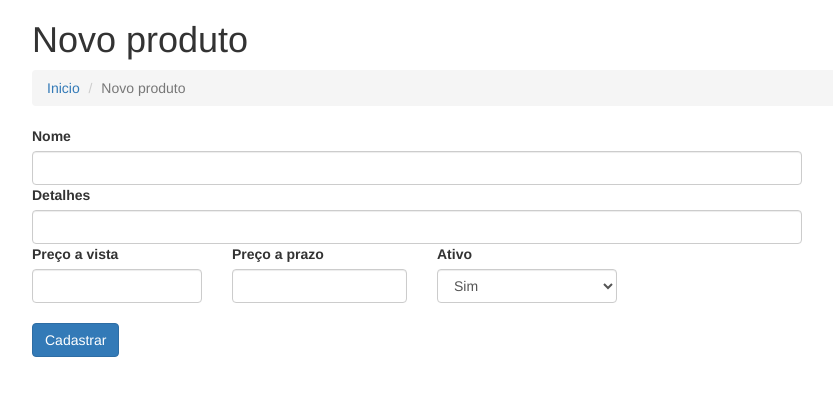
After one commit to Emanuel-nx/projetoInfor, a CodeIgniter app: page /projetoinfor/produtos/add in a window 1280 px wide. The commit adds this page. Shown: the top 396 px of the page, without its empty margins (23-856 px from the left). Run offline with CodeIgniter, Linux system fonts and the light colour scheme; some libraries are stand-ins or nearby versions.

Commit message:
funcao cadastrar

```diff
--- a/application/controllers/Produtos.php
+++ b/application/controllers/Produtos.php
@@ -13,4 +13,37 @@ class Produtos extends CI_Controller {
 
 		$this->load->view('listarprodutos',$data);
 	}
+
+	//Página de adicionar produto
+	public function add()
+	{
+		//Carrega o Model Produtos
+		$this->load->model('Produtos_model', 'produtos');
+		//Carrega a View
+		$this->load->view('addProdutos');
+	}
+	//Função salvar no DB
+	public function salvar()
+	{
+		//Verifica se foi passado o campo nome vazio.
+		if ($this->input->post('descricao') == NULL) {
+
+			echo "<p class='alert alert-success'>Preencha o campo DESCRIÇÃO!</p>";
+			echo '<a href="add" title="voltar" class="btn btn-primary">Voltar</a>';
+		} else {
+			//Carrega o Model Produtos
+			$this->load->model('produtos_model', 'produtos');
+			//Pega dados do post e guarda na array $dados
+			$dados['descricao'] = $this->input->post('descricao');
+			$dados['detalhamento'] = $this->input->post('detalhamento');
+			$dados['preco_vista'] = $this->input->post('preco_vista');
+			$dados['preco_prazo'] = $this->input->post('preco_prazo');
+
+			//Executa a função do produtos_model adicionar
+			$this->produtos->addProduto($dados);
+			//Fazemos um redicionamento para a página
+			redirect("");
+		}
+	}
+
 }
--- a/application/models/Produtos_model.php
+++ b/application/models/Produtos_model.php
@@ -10,5 +10,12 @@ class Produtos_Model extends CI_Model
 		return $query->result();
 	}
 
+	//Adiciona um novo produtos na tabela produtos
+    public function addProduto($dados=NULL)
+	{
+	if ($dados != NULL):
+		$this->db->insert('produtos', $dados);
+	endif;
+	}
 
 }
--- /dev/null
+++ b/application/views/addProdutos.php
@@ -0,0 +1,108 @@
+<?php
+	defined('BASEPATH') OR exit('No direct script access allowed');
+?>
+
+<!DOCTYPE html>
+<html lang="pt-BR">
+  <head>
+    <meta charset="utf-8">
+    <meta http-equiv="X-UA-Compatible" content="IE=edge">
+    <meta name="viewport" content="width=device-width, initial-scale=1">
+    <meta name="description" content="Lista de produtos da tabela produtos">
+    <meta name="author" content="blog.ismweb.com.br">
+
+    <title>Novo cadastro</title>
+
+    <!-- Bootstrap core CSS -->
+    <link href="<?=base_url()?>assets/css/bootstrap.min.css" rel="stylesheet">
+
+    <!-- HTML5 shim and Respond.js for IE8 support of HTML5 elements and media queries -->
+    <!--[if lt IE 9]>
+      <script src="https://oss.maxcdn.com/html5shiv/3.7.2/html5shiv.min.js"></script>
+      <script src="https://oss.maxcdn.com/respond/1.4.2/respond.min.js"></script>
+    <![endif]-->
+  </head>
+
+  <body>
+
+    <div class="container">
+
+      <div class="row">
+
+        <h1>Novo produto</h1>
+        <ol class="breadcrumb">
+              <li><a href="<?=base_url('produtos')?>">Inicio</a></li>
+              <li class="active">Novo produto</li>
+        </ol>
+
+        <!-- Formulário de novo cadastro  -->
+        <form action="salvar" name="form_add" method="post">
+
+          <!-- Input text nome do produtos -->
+          <div class="row">
+            <div class="col-md-8">
+              <label>Nome</label>
+              <input type="text" name="descricao" value="" class="form-control" required>
+            </div>
+          </div> <!-- fim input text nome produtos -->
+
+          <!-- Input text detalhamento -->
+          <div class="row">
+            <div class="col-md-8">
+              <label>Detalhes</label>
+              <input type="text" name="detalhamento" value="" class="form-control">
+            </div>
+          </div> <!-- fim input text nome produtos -->
+
+
+          <!-- Input text preço do produtos -->
+          <div class="row">
+	            <div class="col-md-2">
+	              <label>Preço a vista</label>
+	              <input type="text" name="preco_vista" value="" class="form-control">
+	            </div>
+
+		           <!-- Input text preço do produtos -->
+		  <div class="row">
+		      	<div class="col-md-2">
+		            <label>Preço a prazo</label>
+		             <input type="text" name="preco_prazo" value="" class="form-control">
+		        </div>
+
+          <!-- Select produtos ativo ou inativo -->
+          <div class="row">
+            <div class="col-md-2">
+              <label>Ativo</label>
+              <select name="ativo" class="form-control">
+                <option value="1">Sim</option>
+                <option value="0">Não</option>
+              </select>
+            </div>
+          </div><!-- fim select produtos ativo ou inativo -->
+          </div><!-- fim input text preco produtos -->
+          </div><!-- fim input text preco produtos -->
+
+
+          <!-- Button submit(enviar) formulário -->
+          <br />
+          <div class="row">
+            <div class="col-md-2">
+              <button type="submit" class="btn btn-primary">Cadastrar</button>
+            </div>
+          </div><!-- fim do button submit(enviar) formulário -->
+
+
+        </form><!--Fim formulário de novo cadastro  -->
+
+      </div>
+
+    </div><!-- /.container -->
+
+
+    <!-- Bootstrap core JavaScript
+    ================================================== -->
+    <!-- Placed at the end of the document so the pages load faster -->
+    <script src="https://ajax.googleapis.com/ajax/libs/jquery/1.11.3/jquery.min.js"></script>
+    <script src="<?=base_url()?>assets/js/bootstrap.min.js"></script>
+  </body>
+</html>
```
Also changed, not shown: application/views/listarprodutos.php (+14 -2 lines), application/views/welcome_message.php (deleted, +0 -57 lines).
